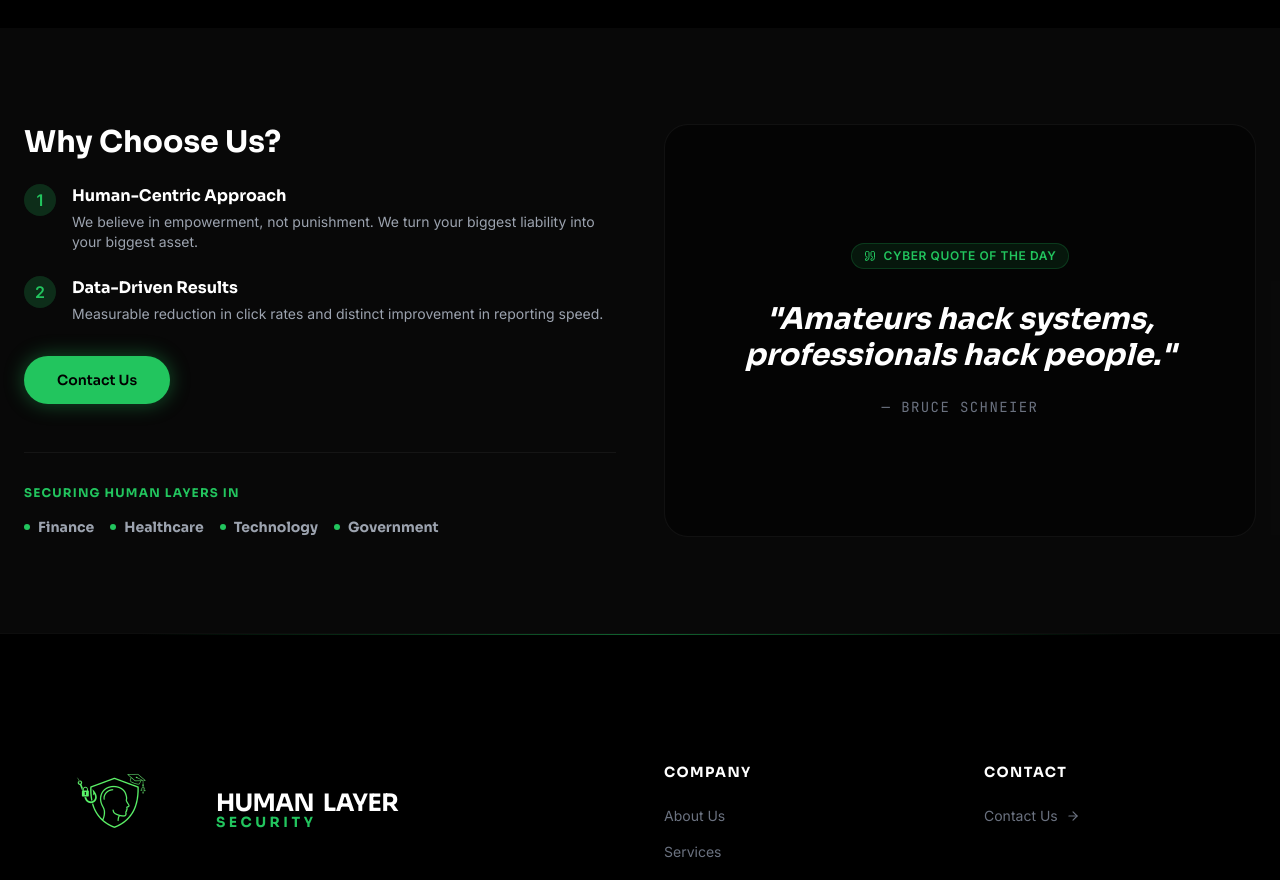
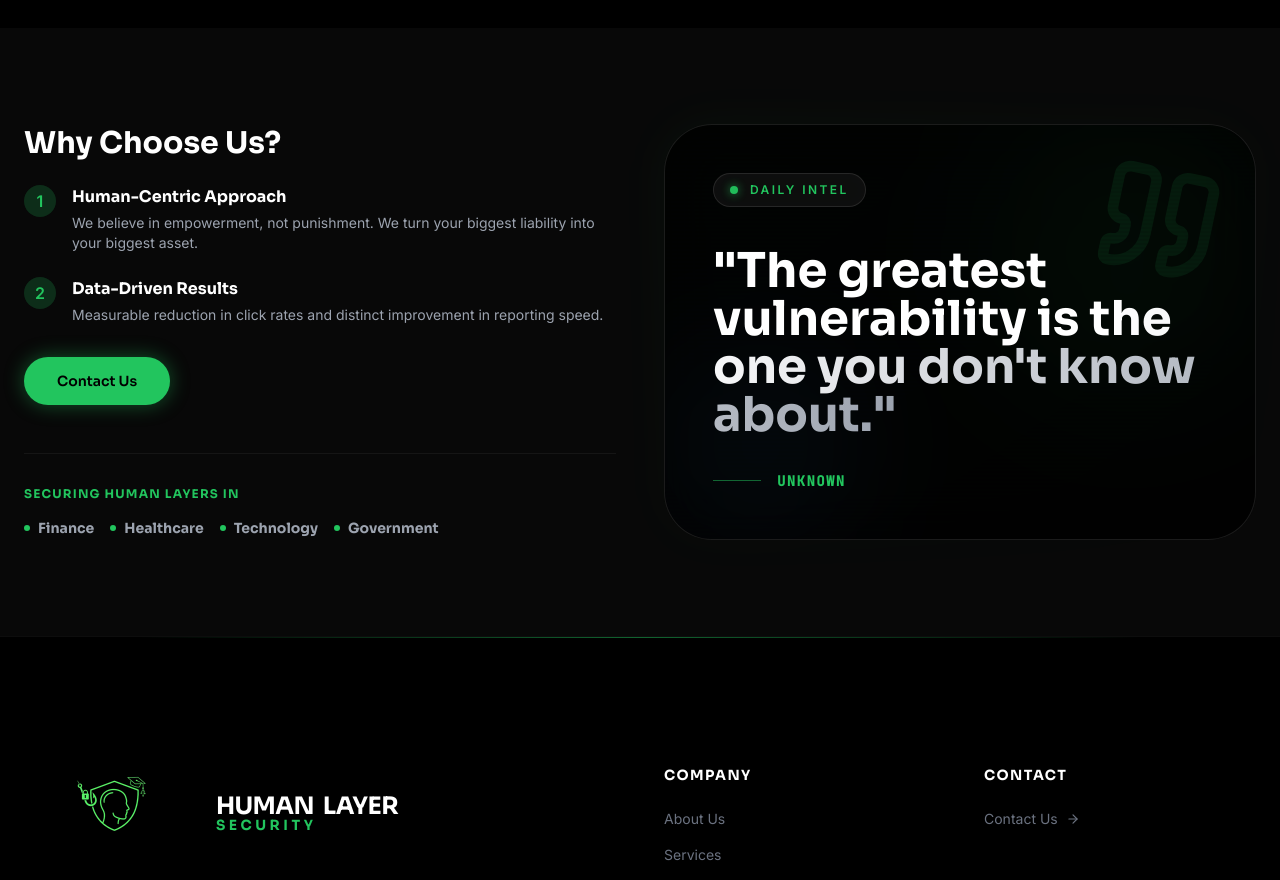
Before and after one commit to chipardo/Human-Layer-Security, a React (Vite) app: page / in a window 1280 px wide. Shown: the part 2260-3140 px from the top of the page. Built offline with nearby package versions, Linux system fonts and the light colour scheme.

Commit message:
Update App.tsx

```diff
--- a/src/App.tsx
+++ b/src/App.tsx
@@ -11,6 +11,17 @@ function cn(...inputs: ClassValue[]) { return twMerge(clsx(inputs)); }
 
 // --- DATA ---
 const CONTACT_INFO = { email: "contact@humanls.com", phone: "3052820302", founder: "Nicolas Su Nobrega Garces" };
+
+const QUOTES = [
+  { text: "Amateurs hack systems, professionals hack people.", author: "Bruce Schneier" },
+  { text: "Humans are the weakest link in security.", author: "Kevin Mitnick" },
+  { text: "Social engineering is the art of manipulating people so they give up confidential information.", author: "Kevin Mitnick" },
+  { text: "Security is not a product, it’s a process.", author: "Bruce Schneier" },
+  { text: "The human factor is truly security's weakest link.", author: "Kevin Mitnick" },
+  { text: "You can patch software, but you can't patch stupid.", author: "Anonymous" }, // Classic, maybe a bit harsh but fits the cyber vibe? Let's stick to professional ones mostly.
+  { text: "The greatest vulnerability is the one you don't know about.", author: "Unknown" },
+  { text: "Trust, but verify.", author: "Ronald Reagan (Russian Proverb)" }
+];
 
 
 
@@ -142,6 +153,12 @@ const Footer = () => (
 // --- HOME PAGE ---
 const Home = () => {
   const navigate = useNavigate();
+  const [quote, setQuote] = useState(QUOTES[0]);
+
+  useEffect(() => {
+    // Random quote on mount/refresh
+    setQuote(QUOTES[Math.floor(Math.random() * QUOTES.length)]);
+  }, []);
 
 
 
@@ -321,16 +338,42 @@ const Home = () => {
               </div>
             </div>
           </div>
-          <div className="p-10 rounded-3xl bg-black/40 border border-white/5 flex flex-col justify-center h-full text-center">
-            <div className="inline-flex items-center gap-2 px-3 py-1 rounded-full bg-primary/10 border border-primary/20 text-primary text-xs font-bold tracking-wider uppercase mb-8 mx-auto">
-              <Quote className="w-3 h-3" /> Cyber Quote of the Day
+
+          {/* DYNAMIC QUOTE COMPONENT */}
+          <div className="relative group perspective-1000 h-full min-h-[400px]">
+            <div className="absolute inset-0 bg-gradient-to-br from-primary/10 to-transparent rounded-[3rem] blur-xl opacity-50 group-hover:opacity-70 transition-opacity duration-1000" />
+            <div className="relative h-full rounded-[3rem] bg-black/80 backdrop-blur-xl border border-white/10 p-12 flex flex-col justify-between overflow-hidden group-hover:border-primary/30 transition-colors duration-500">
+
+              {/* Decorative Elements */}
+              <div className="absolute top-0 right-0 w-64 h-64 bg-primary/5 rounded-full blur-[80px] pointer-events-none" />
+              <div className="absolute bottom-0 left-0 w-48 h-48 bg-blue-500/5 rounded-full blur-[60px] pointer-events-none" />
+              <Quote className="absolute top-8 right-8 text-primary/10 w-32 h-32 rotate-12 transform group-hover:scale-110 group-hover:text-primary/20 transition-all duration-700" />
+
+              <div className="relative z-10">
+                <div className="inline-flex items-center gap-3 px-4 py-2 rounded-full bg-white/5 border border-white/10 backdrop-blur-md mb-10">
+                  <div className="w-2 h-2 rounded-full bg-primary animate-pulse shadow-[0_0_10px_rgba(34,197,94,0.8)]" />
+                  <span className="text-primary text-xs font-bold tracking-[0.2em] uppercase">Daily Intel</span>
+                </div>
+
+                <blockquote className="text-3xl md:text-5xl font-display font-bold text-white leading-[1.15] mb-8">
+                  <span className="bg-clip-text text-transparent bg-gradient-to-r from-white via-white to-gray-400">
+                    "{quote.text}"
+                  </span>
+                </blockquote>
+              </div>
+
+              <div className="relative z-10 flex items-center gap-4">
+                <div className="w-12 h-[1px] bg-primary/50" />
+                <div className="text-primary font-mono text-sm uppercase tracking-widest font-bold">
+                  {quote.author}
+                </div>
+              </div>
+
+              {/* Scanline Effect */}
+              <div className="absolute inset-0 bg-[linear-gradient(to_bottom,transparent_50%,rgba(0,0,0,0.3)_50%)] bg-[length:100%_4px] pointer-events-none opacity-20" />
             </div>
+          </div>
 
-            <blockquote className="text-2xl md:text-3xl font-display font-bold text-white italic leading-tight mb-6">
-              "Amateurs hack systems, professionals hack people."
-            </blockquote>
-            <div className="text-gray-500 font-mono text-sm uppercase tracking-widest">— Bruce Schneier</div>
-          </div>
         </div>
       </Section>
     </>
```
